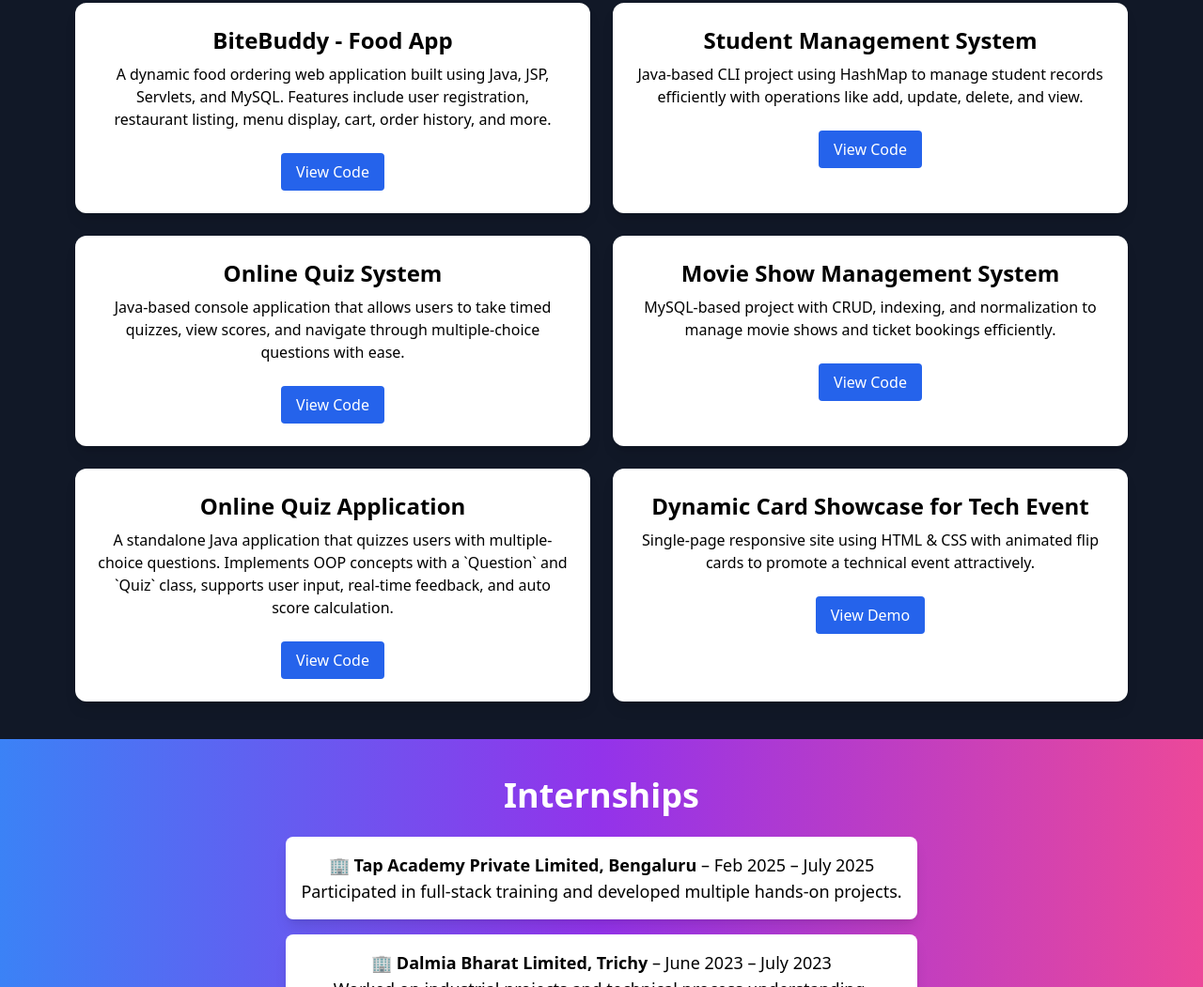
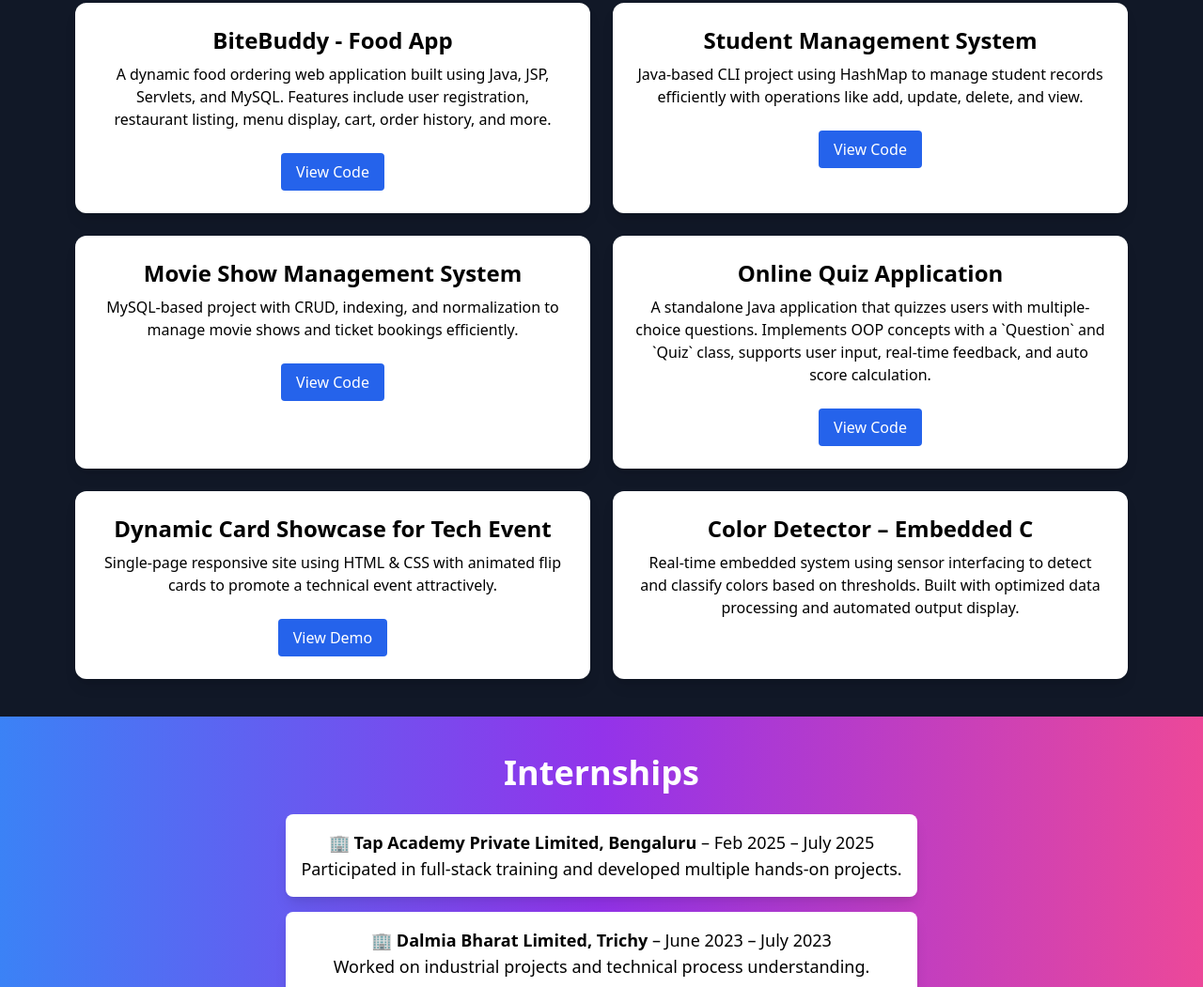
Before and after one commit to RIXIYACATHRINE/Rixiya-portfolio, a plain HTML site: page index.html in a window 1280 px wide. Shown: the part 1521-2572 px from the top of the page at 94% size. Drawn offline with nearby package versions, Linux system fonts and the light colour scheme.

Commit message:
index.html

```diff
--- a/index.html
+++ b/index.html
@@ -99,17 +99,6 @@
                target="_blank">View Code</a>
         </div>
 
-        <!-- Online Quiz Project -->
-        <div class="bg-white text-black rounded-xl shadow-lg p-6 hover:scale-105 transition duration-300">
-            <h3 class="text-2xl font-semibold mb-2">Online Quiz System</h3>
-            <p class="text-base mb-4">
-                Java-based console application that allows users to take timed quizzes, view scores, and navigate through multiple-choice questions with ease.
-            </p>
-            <a href="https://github.com/RIXIYACATHRINE/Online-quiz"
-                class="inline-block mt-2 text-white bg-blue-600 px-4 py-2 rounded hover:bg-blue-700 transition"
-                target="_blank">View Code</a>
-        </div>
-
 
         <!-- Movie Show Management System -->
         <div class="bg-white text-black rounded-xl shadow-lg p-6 hover:scale-105 transition duration-300">
@@ -141,6 +130,13 @@
                class="inline-block mt-2 text-white bg-blue-600 px-4 py-2 rounded hover:bg-blue-700 transition"
                target="_blank">View Demo</a>
         </div>
+
+        <!-- Color Detector - Embedded C Project -->
+        <div class="bg-white text-black rounded-xl shadow-lg p-6 hover:scale-105 transition duration-300">
+            <h3 class="text-2xl font-semibold mb-2">Color Detector – Embedded C</h3>
+            <p class="text-base mb-4">Real-time embedded system using sensor interfacing to detect and classify colors based on thresholds. Built with optimized data processing and automated output display.</p>
+        </div>
+
 
     </div>
 </section>
```
